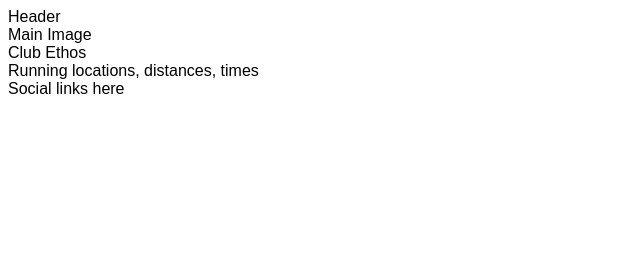
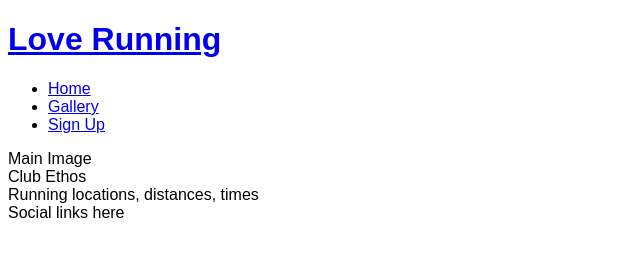
Before and after one commit to stephaniecrocker91/love-running, a plain HTML site: page index.html in a window 1280 px wide. Shown: the whole page, without its empty margins (0-640 px from the left). Drawn offline with Linux system fonts and the light colour scheme.

Commit message:
Add basic head structure

```diff
--- a/index.html
+++ b/index.html
@@ -10,7 +10,26 @@
     <title>Love Running</title>
 </head>
 <body>
-    <header>Header</header>
+    <header>
+        <a href="index.html">
+            <h1>Love Running</h1>
+        </a>
+        <nav>
+            <ul>
+                <li>
+                    <a href="index.html">Home</a>
+                </li>
+                <li>
+                    <a href="#">Gallery</a>
+                </li>
+                <li>
+                    <a href="#">Sign Up</a>
+                </li>
+            </ul>
+
+
+        </nav>
+    </header>
     <section>
         Main Image
     </section>
```
